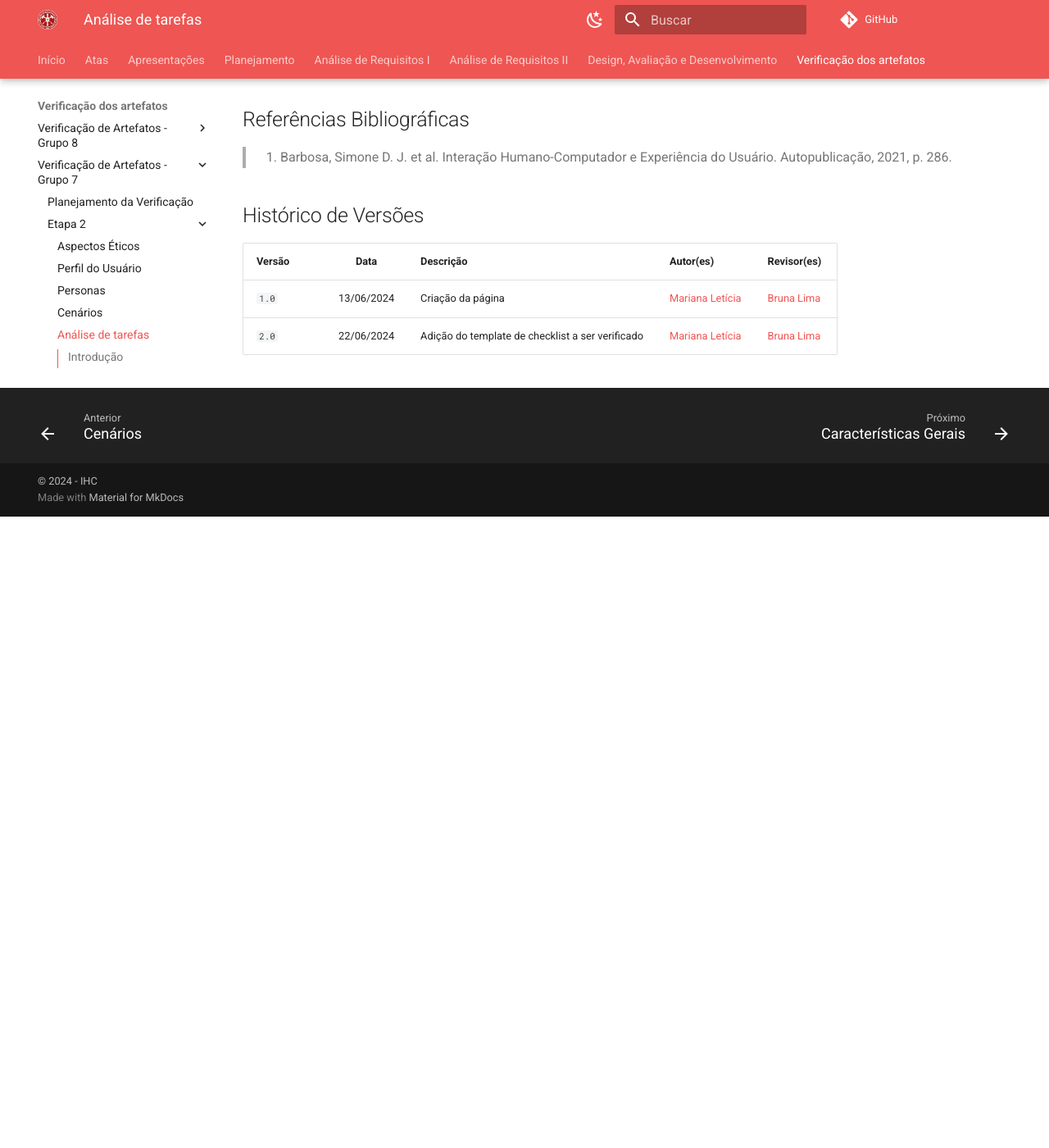
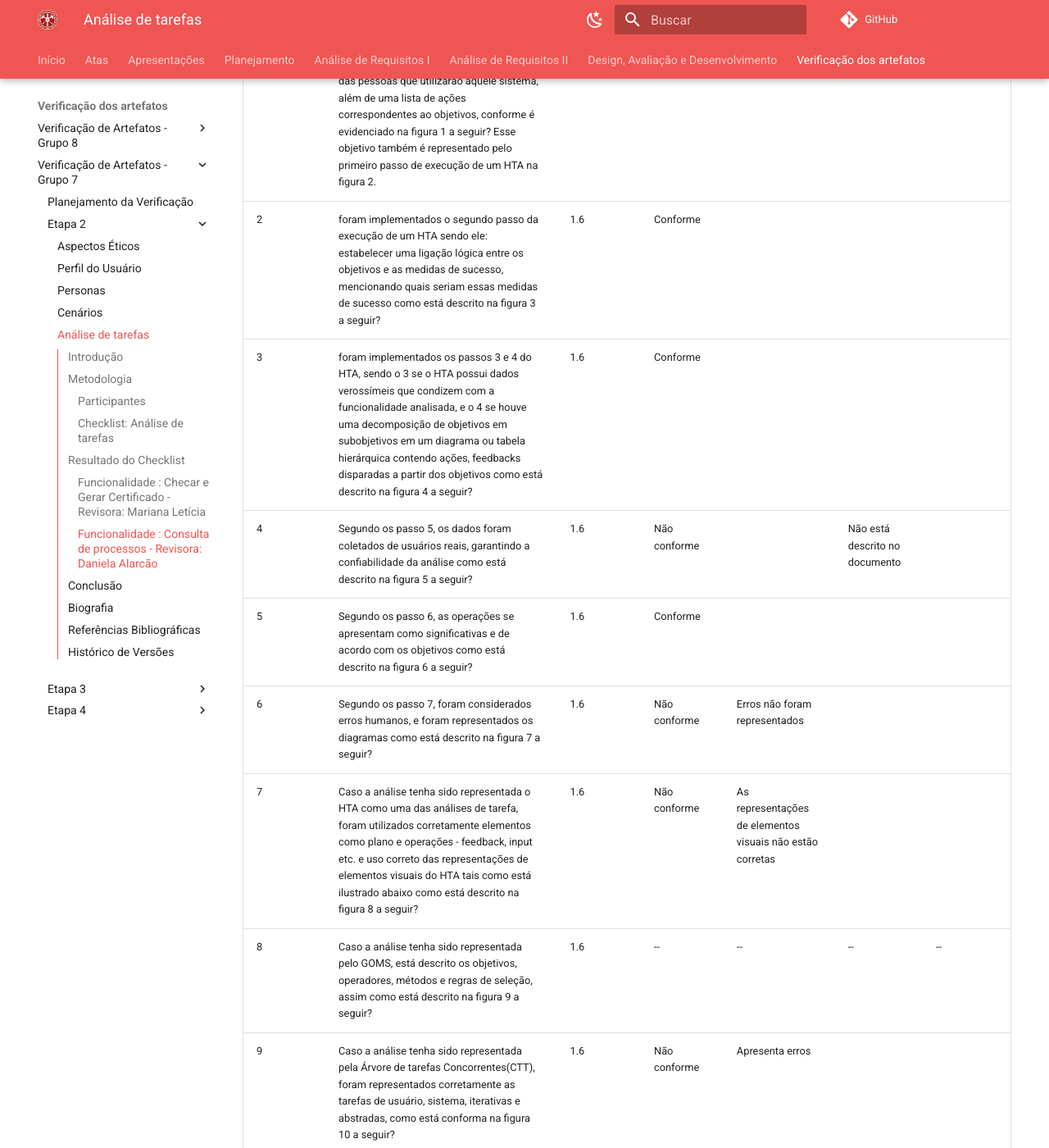
Before and after one commit to Interacao-Humano-Computador/2024.1-CBMERJ, an MkDocs documentation site: the page built from docs/verificacao_artefatos/verificacao_nosso_grupo/etapa_2/analise_tarefas.md, in a window 1280 px wide and 1400 px high, scrolled down 8661 px. Shown: the whole window at 82% size. Built offline with MkDocs 1.6.1 and Material for MkDocs 9.7.7, drawn with Linux system fonts in a browser that asks for light colours; comment, search, counter and statistics services are not loaded; before the commit the page ends 9291 px from its top, so only the background shows below that; some of the changed text lies outside the part shown.

Commit message:
Verificação analise de tarefas

```diff
--- a/docs/verificacao_artefatos/verificacao_nosso_grupo/etapa_2/analise_tarefas.md
+++ b/docs/verificacao_artefatos/verificacao_nosso_grupo/etapa_2/analise_tarefas.md
@@ -173,6 +173,23 @@
 
 
 
+### Funcionalidade : Consulta de processos - Revisora: Daniela Alarcão
+| Item | Descrição      | Versão do Artefato | Avaliação      | Descrição do problema | Sugestão de Ação Corretiva | Observações |
+| ---- | -------------- | ------------------ | -------------- | --------------------- | -------------------------- | ----------- |
+|  1   | A análise de tarefas possui um conjunto de objetivos que correspondem ao objetivo das pessoas que utilizarão aquele sistema, além de uma lista de ações correspondentes ao objetivos, conforme é evidenciado na figura 1 a seguir? Esse objetivo também é representado pelo primeiro passo de execução de um HTA na figura 2. | 1.6 | Conforme | |
+|  2   | foram implementados o segundo passo da execução de um HTA sendo ele: estabelecer uma ligação lógica entre os objetivos e as medidas de sucesso, mencionando quais seriam essas medidas de sucesso como está descrito na figura 3 a seguir? | 1.6 | Conforme |  |   |  |
+|  3   | foram implementados os passos 3 e 4 do HTA, sendo o 3 se o HTA possui dados verossímeis que condizem com a funcionalidade analisada, e o 4 se houve uma decomposição de objetivos em subobjetivos em um diagrama ou tabela hierárquica contendo ações, feedbacks disparadas a partir dos objetivos como está descrito na figura 4 a seguir?| 1.6 | Conforme |  |
+|  4   | Segundo os passo 5, os dados foram coletados de usuários reais, garantindo a confiabilidade da análise como está descrito na figura 5 a seguir? | 1.6 | Não conforme  | | Não está descrito no documento| |
+|  5   | Segundo os passo 6, as operações se apresentam como significativas e de acordo com os objetivos como está descrito na figura 6 a seguir? | 1.6| Conforme  | | | |
+|  6   | Segundo os passo 7, foram considerados erros humanos, e foram representados os diagramas como está descrito na figura 7 a seguir?  | 1.6| Não conforme  | Erros não foram representados | |  |
+|  7   | Caso a análise tenha sido representada o HTA como uma das análises de tarefa, foram utilizados corretamente elementos como plano e operações - feedback, input etc. e uso correto das representações de elementos visuais do HTA tais como está ilustrado abaixo como está descrito na figura 8 a seguir?  | 1.6|  Não conforme | As representações de elementos visuais não estão corretas| |  |
+|  8   | Caso a análise tenha sido representada pelo GOMS, está descrito os objetivos, operadores, métodos e regras de seleção, assim como está descrito na figura 9 a seguir? | 1.6| --  |-- | --| --  |
+|  9   | Caso a análise tenha sido representada pela Árvore de tarefas Concorrentes(CTT), foram representados corretamente as tarefas de usuário, sistema, iterativas e abstradas, como está conforma na figura 10 a seguir? | 1.6| Não conforme  | Apresenta erros | |  |
+|  10   | Caso a análise tenha sido representada pela Árvore de tarefas Concorrentes(CTT), foram representados corretamente as relações entre elementos, como a ativação, ativação com passagem de informação, escolha, tarefas concorrentes, tarefas concorrentes e comunicantes, tarefas independentes, desativação e suspensão/retomada, como está evidente na figura 11 a seguir? | 1.6| Não conforme  | Apresenta erros |  |
+<p style="text-align: center">Tabela 2: Tabela de Verificação de Consulta de Processos</p>
+<p style="text-align: center">Fonte: Daniela Alarcão, 2024</p>
+
+
 <!-- template de VERIFICAÇÃO -->
 
 <!-- ### Funcionalidade : (COLOCAR O NOME DA FUNCIONALIDADE AQUI) - Revisor: C(OLOCAR NOME DO REVISOR AQUI)
@@ -211,4 +228,5 @@
 | Versão |    Data    | Descrição                                 | Autor(es)                                       | Revisor(es)                                    |
 | ------ | :--------: | ----------------------------------------- | ----------------------------------------------- | ---------------------------------------------- |
 | `1.0`   | 13/06/2024 | Criação da página                         | [Mariana Letícia](https://github.com/Marianannn) |  [Bruna Lima](https://github.com/libruna) |
-| `2.0`   | 22/06/2024 | Adição do template de checklist a ser verificado                          | [Mariana Letícia](https://github.com/Marianannn) |  [Bruna Lima](https://github.com/libruna) |
+| `2.0`   | 22/06/2024 | Adição do template de checklist a ser verificado       | [Mariana Letícia](https://github.com/Marianannn) |  [Bruna Lima](https://github.com/libruna) |
+| `3.0`   | 26/06/2024 | Verificação da funcionalidade consulta de processos    | [Daniela Alarcão](https://github.com/danialarcao) |  |
```
